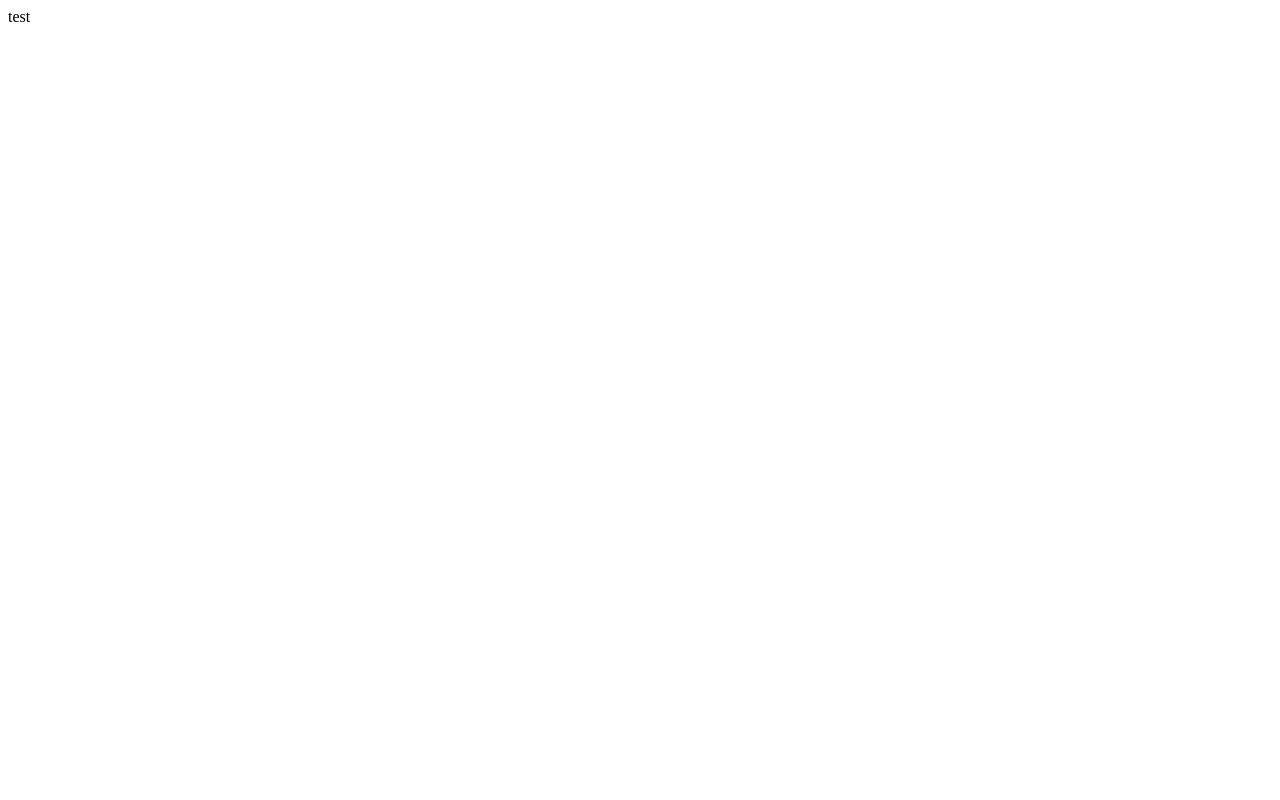
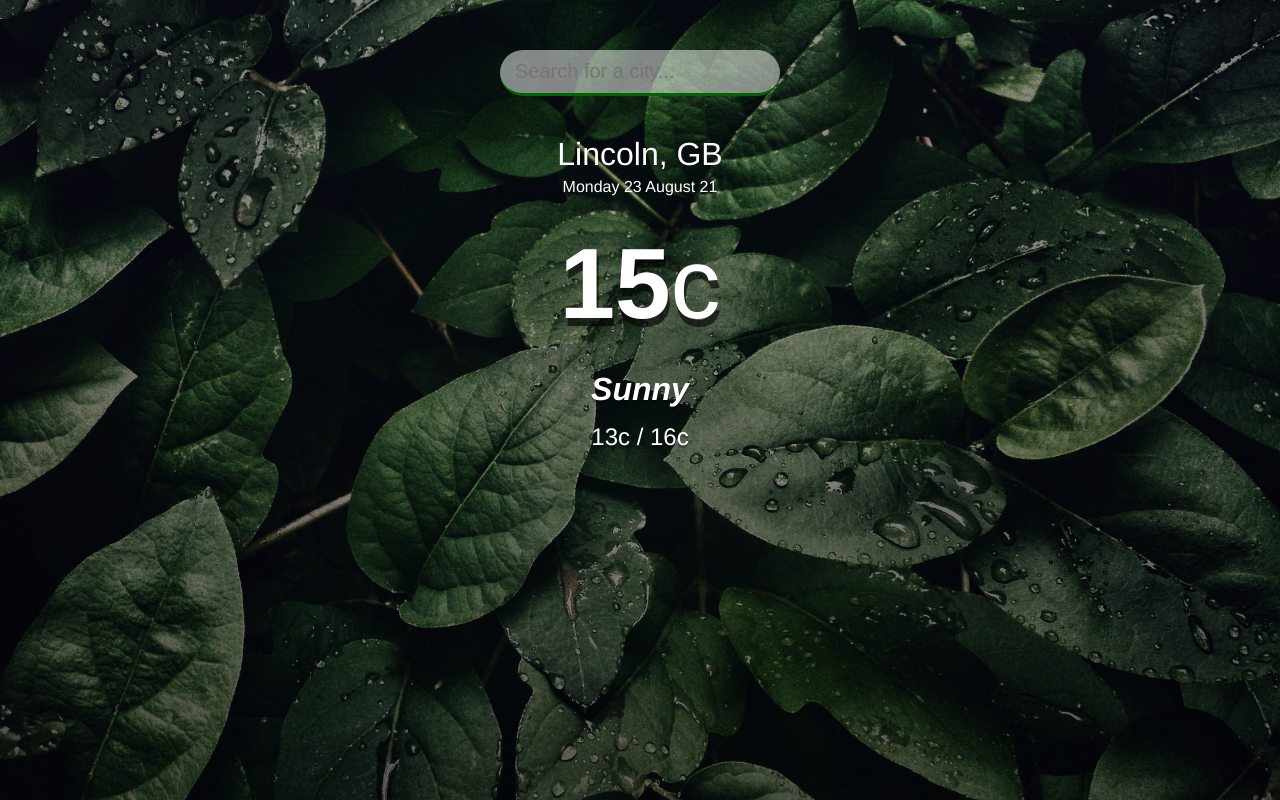
Before and after one commit to wjryan5/weatherApp, a plain HTML site: page index.html in a window 1280 px wide. Drawn offline with Linux system fonts and the light colour scheme.

Commit message:
weatherApp

```diff
--- a/index.html
+++ b/index.html
@@ -1,16 +1,33 @@
- <!DOCTYPE html>
+<!DOCTYPE html>
 <html lang="en">
+
 <head>
-  <meta charset="UTF-8">
-  <meta http-equiv="X-UA-Compatible" content="IE=edge">
-  <meta name="viewport" content="width=device-width,initial-scale=1">
-  <link rel="stylesheet" href="style.css" type="text/css">
-  <title>Weather App</title>
+    <meta charset="UTF-8" />
+    <meta http-equiv="X-UA-Compatible" content="IE=edge" />
+    <meta name="viewport" content="width=device-width,initial-scale=1" />
+    <link rel="stylesheet" href="style.css" type="text/css" />
+    <title>Weather App</title>
 </head>
+
 <body>
-<div class="wrapper">
-test
-</div>
-<script src="main.js"></script>
+    <div class="wrapper">
+        <header>
+            <input type="text" autocomplete="off" class="search-box" placeholder="Search for a city..." />
+        </header>
+        <main>
+            <section class="location">
+                <div class="city">Lincoln, GB</div>
+                <div class="date">Monday 23 August 21</div>
+            </section>
+            <div class="current">
+                <div class="temp">15<span>c</span></div>
+                <div class="weather">Sunny</div>
+                <div class="highlow">13c / 16c</div>
+            </div>
+        </main>
+
+    </div>
+    <script src="main.js"></script>
 </body>
+
 </html>
--- a/main.js
+++ b/main.js
@@ -0,0 +1,50 @@
+const api = {
+    key: "0c8ad8da01d5b20926bcc3122adf9b9a",
+    baseurl: "http://api.openweathermap.org/data/2.5/"
+}
+
+const searchbox = document.querySelector('.search-box');
+searchbox.addEventListener('keypress', setQuery);
+
+function setQuery(evt) {
+    if (evt.keyCode == 13) {
+        getResults(searchbox.value);
+    }
+}
+
+function getResults(query) {
+    fetch(`${api.baseurl}weather?q=${query}&units=metric&APPID=${api.key}`)
+        .then(weather => {
+            return weather.json();
+        }).then(displayResults);
+}
+
+function displayResults(weather) {
+    let city = document.querySelector('.location .city');
+    city.innerText = `${weather.name}, ${weather.sys.country}`;
+
+    let now = new Date();
+    let date = document.querySelector('.location .date');
+    date.innerText = dateBuilder(now);
+
+    let temp = document.querySelector('.current .temp');
+    temp.innerHTML = `${Math.round(weather.main.temp)}<span>°c</span>`;
+
+    let weather_el = document.querySelector('.current .weather');
+    weather_el.innerText = weather.weather[0].main;
+
+    let highlow = document.querySelector('.highlow');
+    highlow.innerText = `${Math.round(weather.main.temp_min)}°c / ${Math.round(weather.main.temp_max)}°c`;
+}
+
+function dateBuilder(dates) {
+    const months = ["January", "February", "March", "April", "May", "June", "July", "August", "September", "October", "November", "December"];
+    const days = ["Sun", "Mon", "Tues", "Wed", "Thurs", "Fri", "Sat"];
+
+    let day = days[dates.getDay()];
+    let date = dates.getDate();
+    let month = months[dates.getMonth()];
+    let year = dates.getFullYear();
+
+    return `${day} ${date} ${month} ${year}`;
+}
--- a/style.css
+++ b/style.css
@@ -0,0 +1,94 @@
+* {
+    margin: 0;
+    padding: 0;
+    box-sizing: border-box;
+}
+
+body {
+    font-family: 'Franklin Gothic Medium', 'Arial Narrow', Arial, sans-serif;
+    background-image: url(background.jpeg);
+    background-size: cover;
+    background-position: top-center;
+}
+
+.wrapper {
+    display: flex;
+    flex-direction: column;
+    min-height: 100vh;
+    background-image: linear-gradient(to bottom, rgba(0, 0, 0, 0.3), rgba(0, 0, 0, 0.6));
+}
+
+header {
+    display: flex;
+    justify-content: center;
+    align-items: center;
+    padding: 50px 15px 15px;
+}
+
+header input {
+    width: 100%;
+    max-width: 280px;
+    padding: 10px 15px;
+    border: none;
+    outline: none;
+    background-color: rgba(255, 255, 255, 0.5);
+    border-radius: 30px 30px;
+    border-bottom: 3px solid darkgreen;
+    color: #222;
+    font-size: 20px;
+    font-weight: 150;
+    transition: 0.2s ease-out;
+}
+
+header input:focus {
+    background-color: rgba(255, 255, 255, 0.8);
+}
+
+main {
+    flex: 1 1 100%;
+    padding: 25px 25px 50px;
+    display: flex;
+    flex-direction: column;
+    align-items: center;
+    text-align: center;
+}
+
+.location .city {
+    color: #fff;
+    font-size: 32px;
+    font-weight: 500;
+    margin-bottom: 5px;
+}
+
+.location .date {
+    color: #fff;
+    font-size: 16px;
+}
+
+.current .temp {
+    color: #fff;
+    font-size: 100px;
+    font-weight: 900;
+    margin: 30px 0px;
+    text-shadow: 2px 8px rgba(0, 0, 0, 0.6);
+}
+
+.current .temp span {
+    font-weight: 500;
+}
+
+.current .weather {
+    color: #fff;
+    font-size: 32px;
+    font-weight: 700;
+    font-style: italic;
+    margin-bottom: 15px;
+    text-shadow: 0px 3px rgba(0, 0, 0, 0.3);
+}
+
+.current .highlow {
+    color: #fff;
+    font-size: 24px;
+    font-weight: 500;
+    text-shadow: 0px 3px rgba(0, 0, 0, 0.3);
+}
```
Also changed, not shown: background.jpeg (added).
